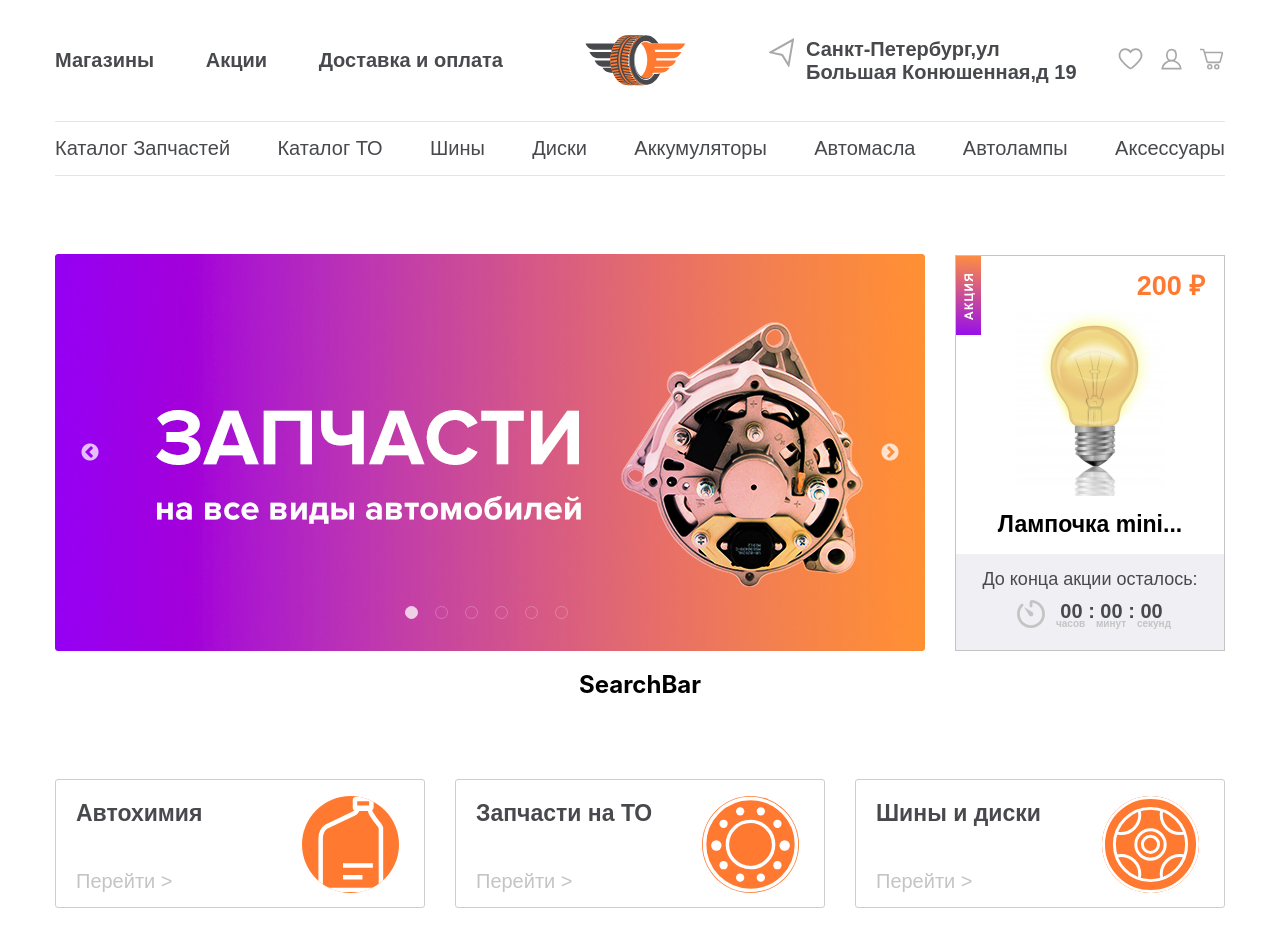
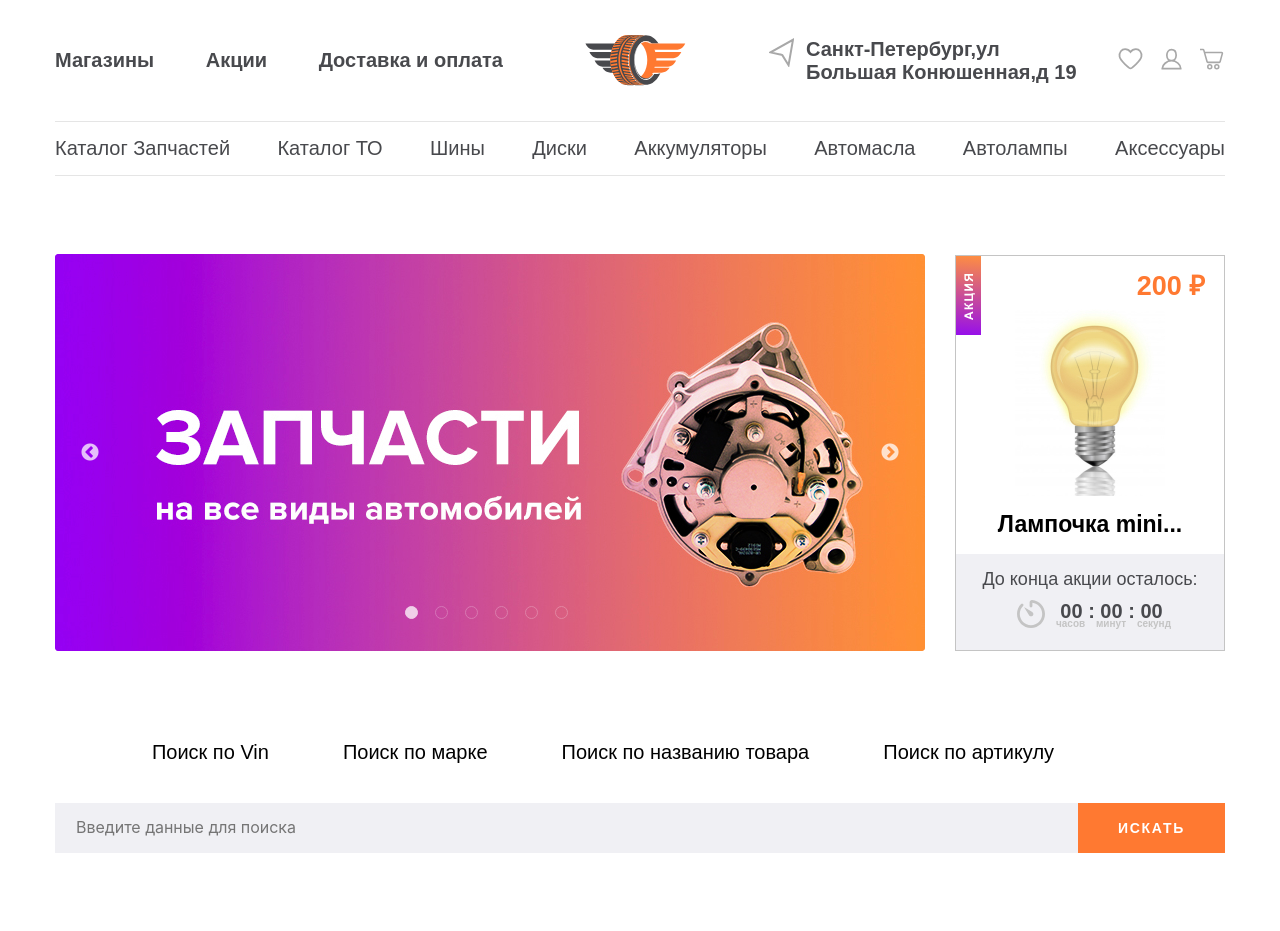
Before and after one commit to kozhevatova/online-shop, a React (Create React App) app: page / in a window 1280 px wide. Shown: the top 931 px of the page. Built offline with nearby package versions, Linux system fonts and the light colour scheme.

Commit message:
feat: add searchbar

```diff
--- a/src/components/SearchBar/SearchBar.css
+++ b/src/components/SearchBar/SearchBar.css
@@ -0,0 +1,63 @@
+
+.search{
+    margin-top: 90px;
+}
+
+.searchBar__radio_button{
+    display: none;
+
+}
+.searchBar__label{
+    margin-right: 74px;
+    font-family: Arial;
+    font-style: normal;
+    font-weight: normal;
+    font-size: 20px;
+    line-height: 23px;
+    color: #000000;
+}
+.searchBar__radio_button:checked + label{
+    box-sizing: border-box;
+    background: #F0F0F4;
+    border: 1px solid #F0F0F4;
+    padding: 11px 20px;
+    font-family: Arial;
+    font-style: normal;
+    font-weight: bold;
+    font-size: 20px;
+    line-height: 23px;
+    color: #48494D;
+}
+
+.searchBar__searchField{
+    margin: 39px 0 0;
+    padding: 0 0 0 20px;
+    background: #F0F0F4;
+    border:1px solid #f0f0f4;
+    border-bottom: 3px solid #f0f0f4;
+    width: 87.434%;
+    min-height:50px;
+    box-sizing:border-box;
+
+}
+.searchBar__button_submit{
+    margin: 0;
+    padding: 0;
+    box-sizing:border-box;
+    min-width: 12.564%;
+    min-height:50px;
+    background: #FF7931;
+    font-family: Arial;
+    font-style: normal;
+    font-weight: bold;
+    font-size: 14px;
+    line-height: 16px;
+    letter-spacing: 0.12em;
+    text-transform: uppercase;
+    color: #FFFFFF;
+    border: none;
+}
+.searchBar__button_submit:hover{
+    color: #000;
+
+}
--- a/src/components/SearchBar/SearchBar.js
+++ b/src/components/SearchBar/SearchBar.js
@@ -4,7 +4,20 @@ import './SearchBar.css';
 const SearchBar = () => {
     return(
         <section className="search">
-            <h2>SearchBar</h2>
+            <form className='searchBar__form'>
+                <div className='searchBar__radio_container'>
+                <input className='searchBar__radio_button' type='radio' id='searchByVin' name='searchType' value='vin'/>
+                <label className='searchBar__label' htmlFor='searchByVin'>Поиск по Vin</label>
+                <input className='searchBar__radio_button' type='radio' id='searchByLabel' name='searchType' value='label'/>
+                <label className='searchBar__label' htmlFor='searchByLabel'>Поиск по марке</label>
+                <input className='searchBar__radio_button' type='radio' id='searchByName' name='searchType' value='name'/>
+                <label className='searchBar__label' htmlFor='searchByName'>Поиск по названию товара</label>
+                <input className='searchBar__radio_button' type='radio' id='searchByArticle' name='searchType' value='article'/>
+                <label className='searchBar__label' htmlFor='searchByArticle'>Поиск по артикулу</label>
+                </div>
+                <input className='searchBar__searchField' placeholder='Введите данные для поиска' type='search'/>
+                <button className='searchBar__button_submit' type='submit'>Искать</button>
+            </form>
         </section>
     );
 }
```
